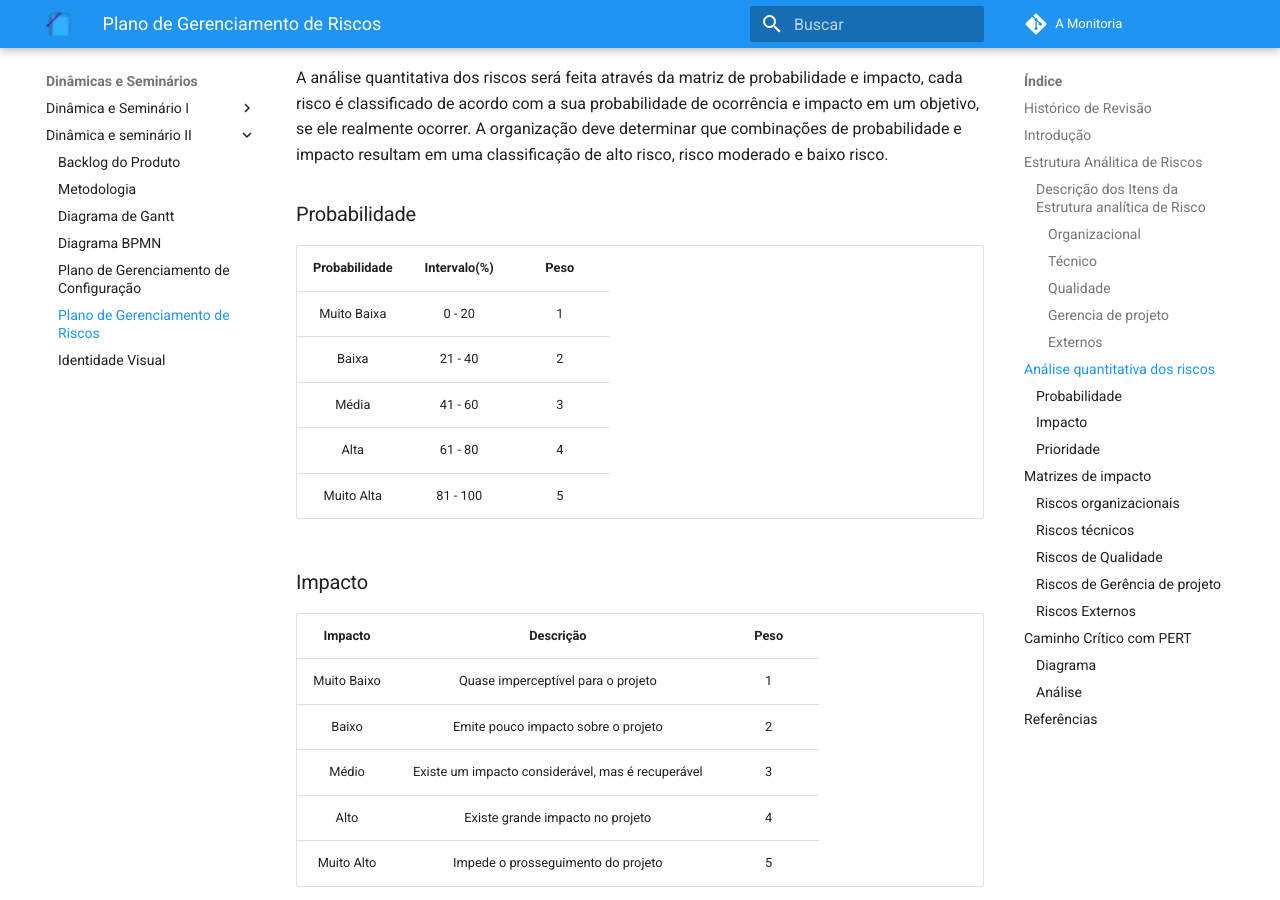
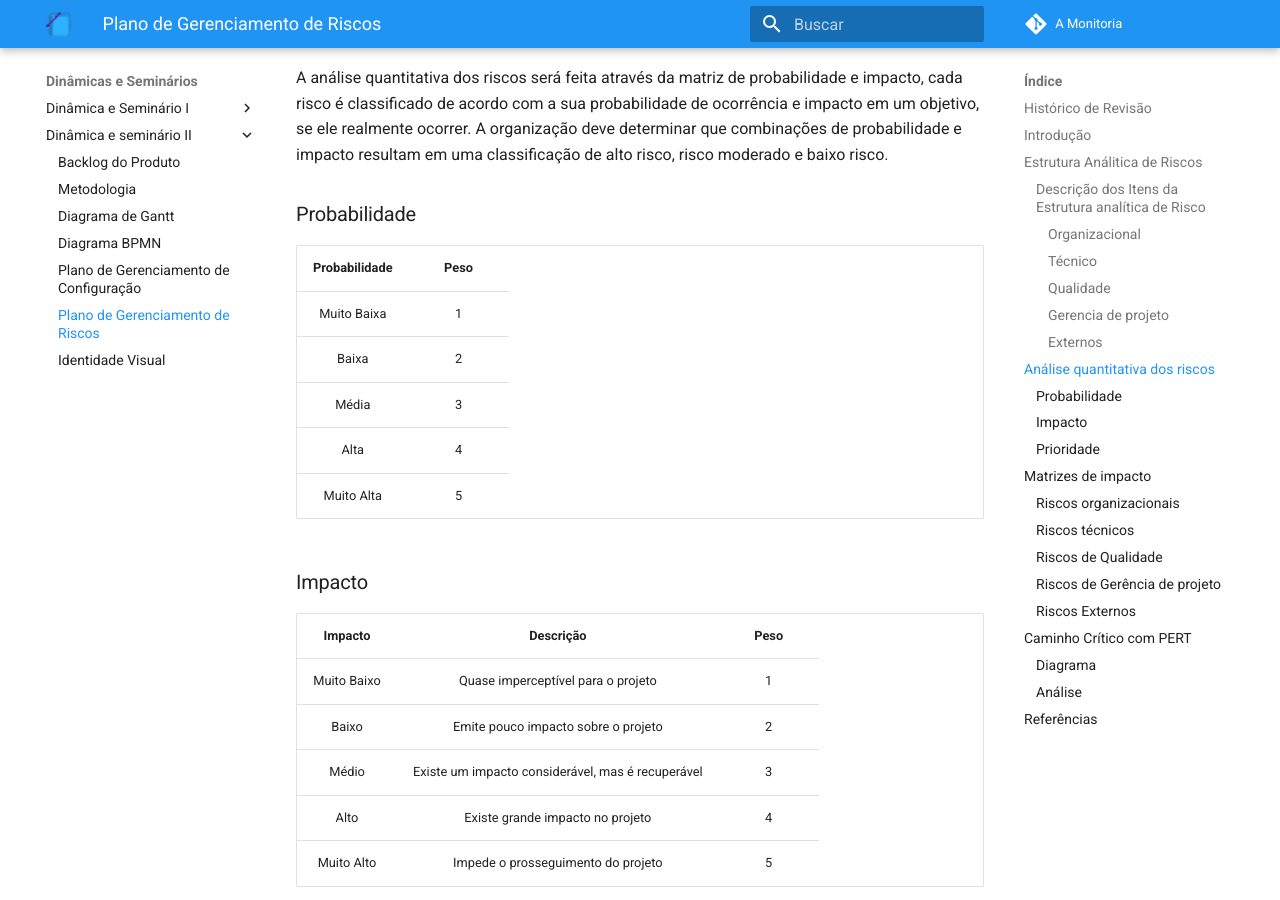
Before and after one commit to 2019-2-arquitetura-desenho/wiki, an MkDocs documentation site: the page built from docs/dinamica_seminario_II/controle_riscos.md, in a window 1280 px wide and 900 px high, scrolled down 2793 px. Built offline with MkDocs 1.6.1 and Material for MkDocs 9.7.7, drawn with Linux system fonts in a browser that asks for light colours; comment, search, counter and statistics services are not loaded; old or Windows-style settings are respelled for this version of MkDocs.

Commit message:
Changing the way risk is assessed
Co-authored-by: Andre Lucas de Sousa Pinto <andrelucax@gmail.com>
Co-authored-by: Leonardo Medeiros <leonardomedeiros.6@gmail.com>

```diff
--- a/docs/dinamica_seminario_II/controle_riscos.md
+++ b/docs/dinamica_seminario_II/controle_riscos.md
@@ -47,13 +47,13 @@ O objetivo deste documento é explicitar como acontecerá o gerenciamento de ris
 A análise quantitativa dos riscos será feita através da matriz de probabilidade e impacto, cada risco é classificado de acordo com a sua probabilidade de ocorrência e impacto em um objetivo, se ele realmente ocorrer. A organização deve determinar que combinações de probabilidade e impacto resultam em uma classificação de alto risco, risco moderado e baixo risco.
 
 ### Probabilidade
-| Probabilidade | Intervalo(%) | Peso |
-| :-----------: | :----------: | :--: |
-| Muito Baixa |	0 - 20 | 1 |
-| Baixa	| 21 - 40 |	2 |
-| Média | 41 - 60 |	3 |
-| Alta | 61 - 80 | 4 |
-| Muito Alta | 81 - 100 | 5 |
+| Probabilidade | Peso |
+| :-----------: | :--: |
+| Muito Baixa | 1 |
+| Baixa	| 2 |
+| Média | 3 |
+| Alta | 4 |
+| Muito Alta | 5 |
 
 ### Impacto
 | Impacto | Descrição | Peso |
```
Also changed, not shown: other parts of docs/dinamica_seminario_II/controle_riscos.md (+1 -1 lines).
